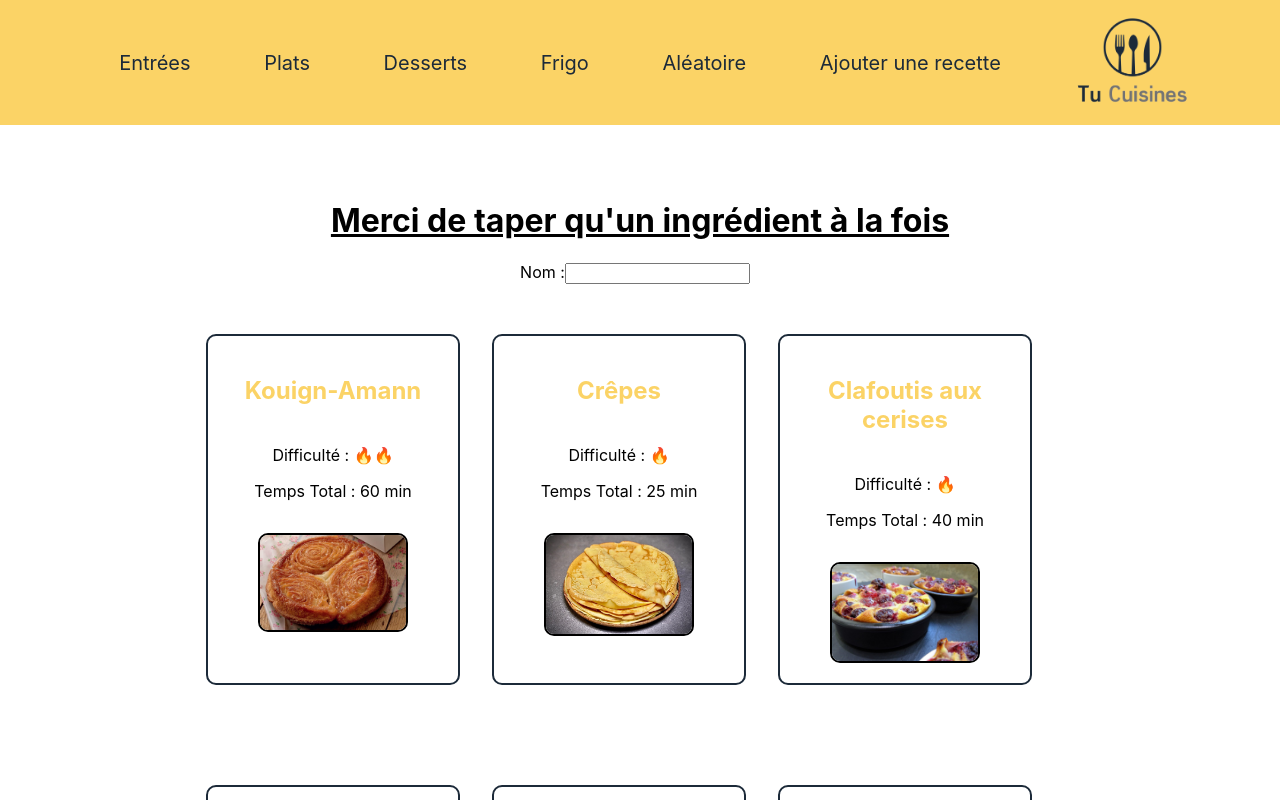
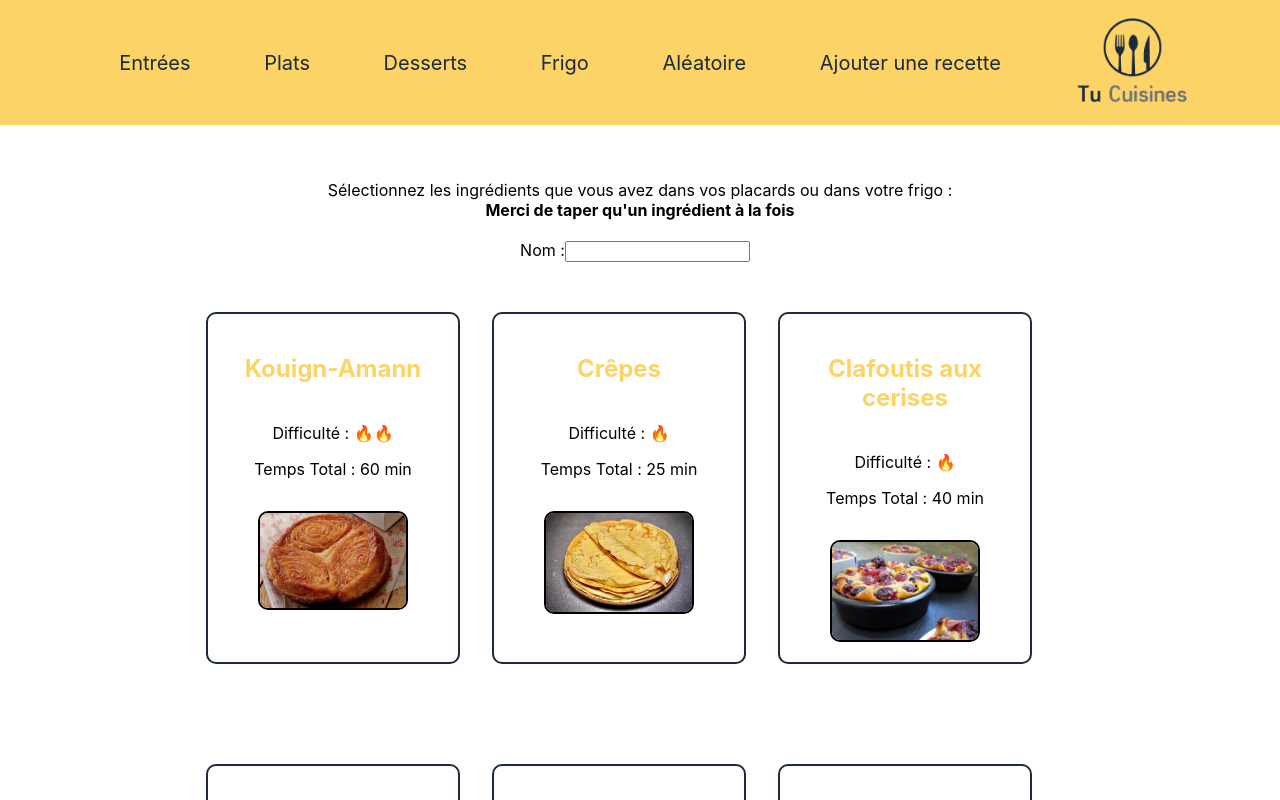
Before and after one commit to tfeutren/cookingRecipeWebsite, a React (Create React App) app in the folder cooking-recipe/: page /frigo in a window 1280 px wide. Shown: the top 800 px of the page. Built offline with nearby package versions, Linux system fonts and the light colour scheme.

Commit message:
Finish Frigo
Fini le frigo

```diff
--- a/cooking-recipe/src/components/Filter_frigo.js
+++ b/cooking-recipe/src/components/Filter_frigo.js
@@ -19,7 +19,7 @@ const RecipeList = ({ searchIngredient }) => {
     <div>
       <ul>
         {filteredRecipes.length === 0 ? (
-          <h1 className='error'>Pas de recette correspondante !</h1>
+           <h1 className='error-frigo'>Pas de recette correspondante !</h1>
         ) : filteredRecipes.map(({ name, difficulty, preparationTime, cookTime, picture }) => (
           <Link to={`/recette/${name}`} key={name} className="recipe-item">
             <div>
@@ -44,7 +44,11 @@ const FrigoPage = () => {
 
   return (
     <div>
-      <h1>Merci de taper qu'un ingrédient à la fois</h1>
+       Sélectionnez les ingrédients que vous avez dans vos placards ou dans votre frigo :
+       <br/>
+      <strong>Merci de taper qu'un ingrédient à la fois</strong>
+      <br/>
+      <br/>
       <form>
         <label>
           Nom :
--- a/cooking-recipe/src/styles/Filter_frigo.css
+++ b/cooking-recipe/src/styles/Filter_frigo.css
@@ -57,7 +57,7 @@
   }
 
   .error-frigo{
-    font-size: 50px;
+    font-size: 40px;
     text-align: center;
     text-decoration: none;
     color: #e99204;
```
